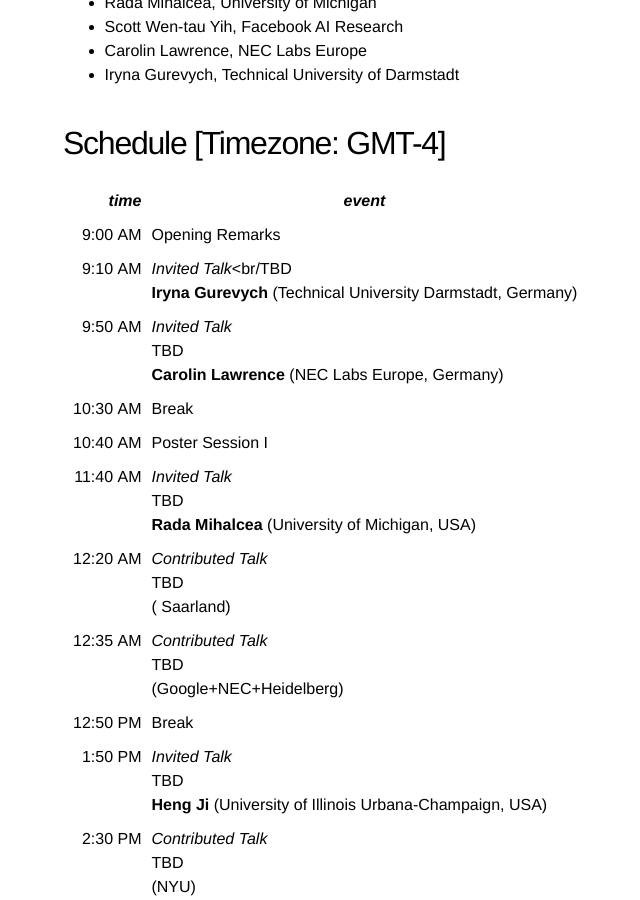
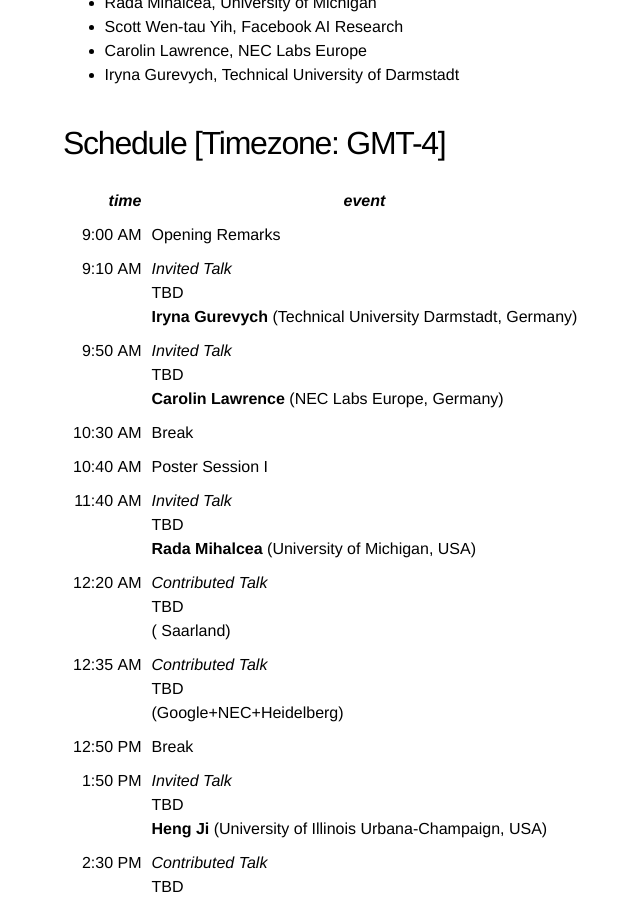
Before and after one commit to structuredprediction/structuredprediction.github.io, a Jekyll site: the page built from SPNLP21/3_schedule.md, in a window 1280 px wide and 900 px high, scrolled down 330 px. Shown: the whole window, without its empty margins (177-817 px from the left). Built offline with Jekyll 4.4.1, drawn with Linux system fonts in a browser that asks for light colours.

```diff
--- a/SPNLP21/3_schedule.md
+++ b/SPNLP21/3_schedule.md
@@ -20,7 +20,7 @@ name: 3
 |_time_| _event_|
 |-----:|-------|
 |  9:00&nbsp;AM | Opening Remarks |
-|  9:10&nbsp;AM | _Invited Talk_<br/TBD<br/>**Iryna Gurevych** (Technical University Darmstadt, Germany) |
+|  9:10&nbsp;AM | _Invited Talk_<br/>TBD<br/>**Iryna Gurevych** (Technical University Darmstadt, Germany) |
 |  9:50&nbsp;AM | _Invited Talk_<br/>TBD<br/>**Carolin Lawrence** (NEC Labs Europe, Germany) |
 | 10:30&nbsp;AM |  Break |
 | 10:40&nbsp;AM |  Poster Session I |
```
